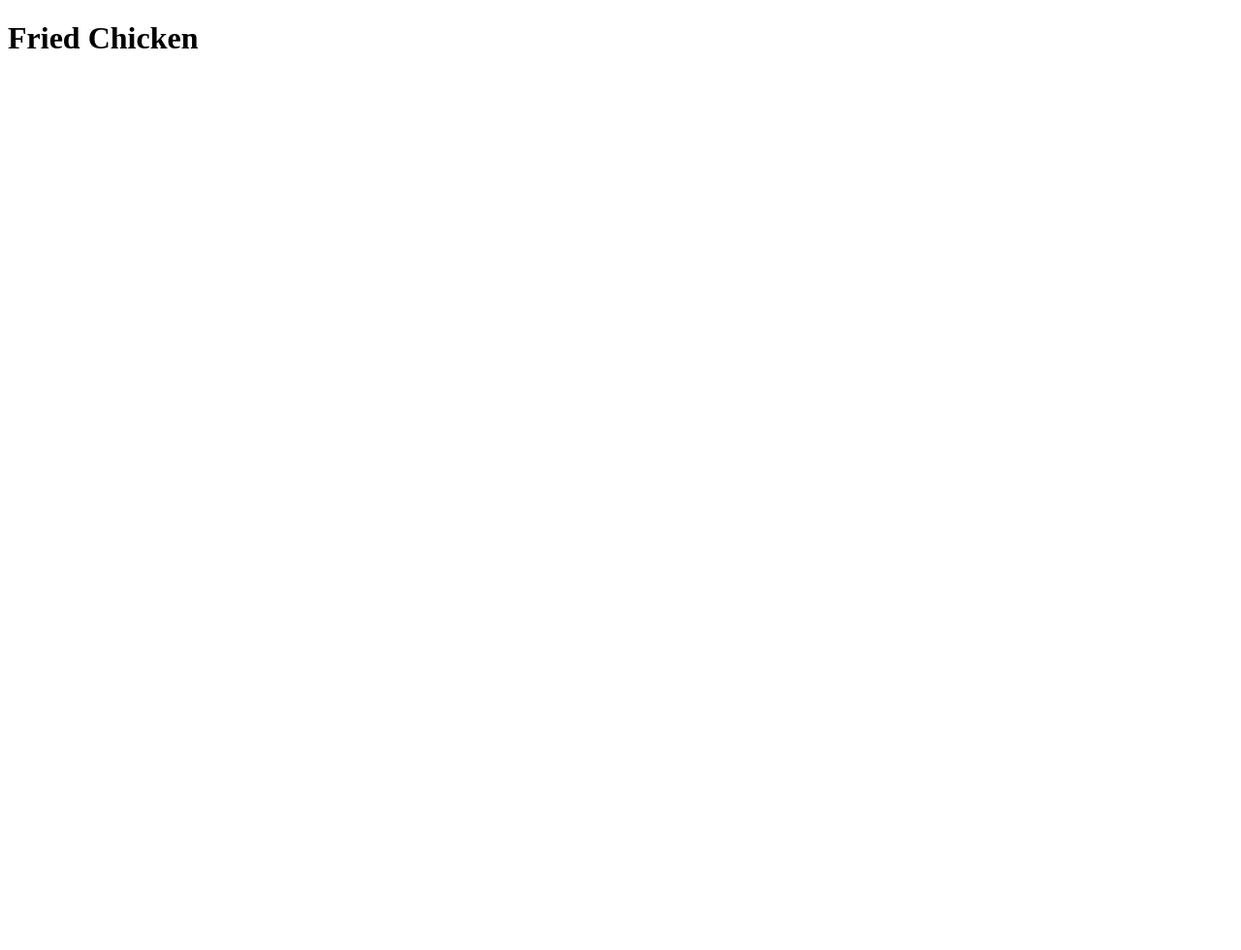
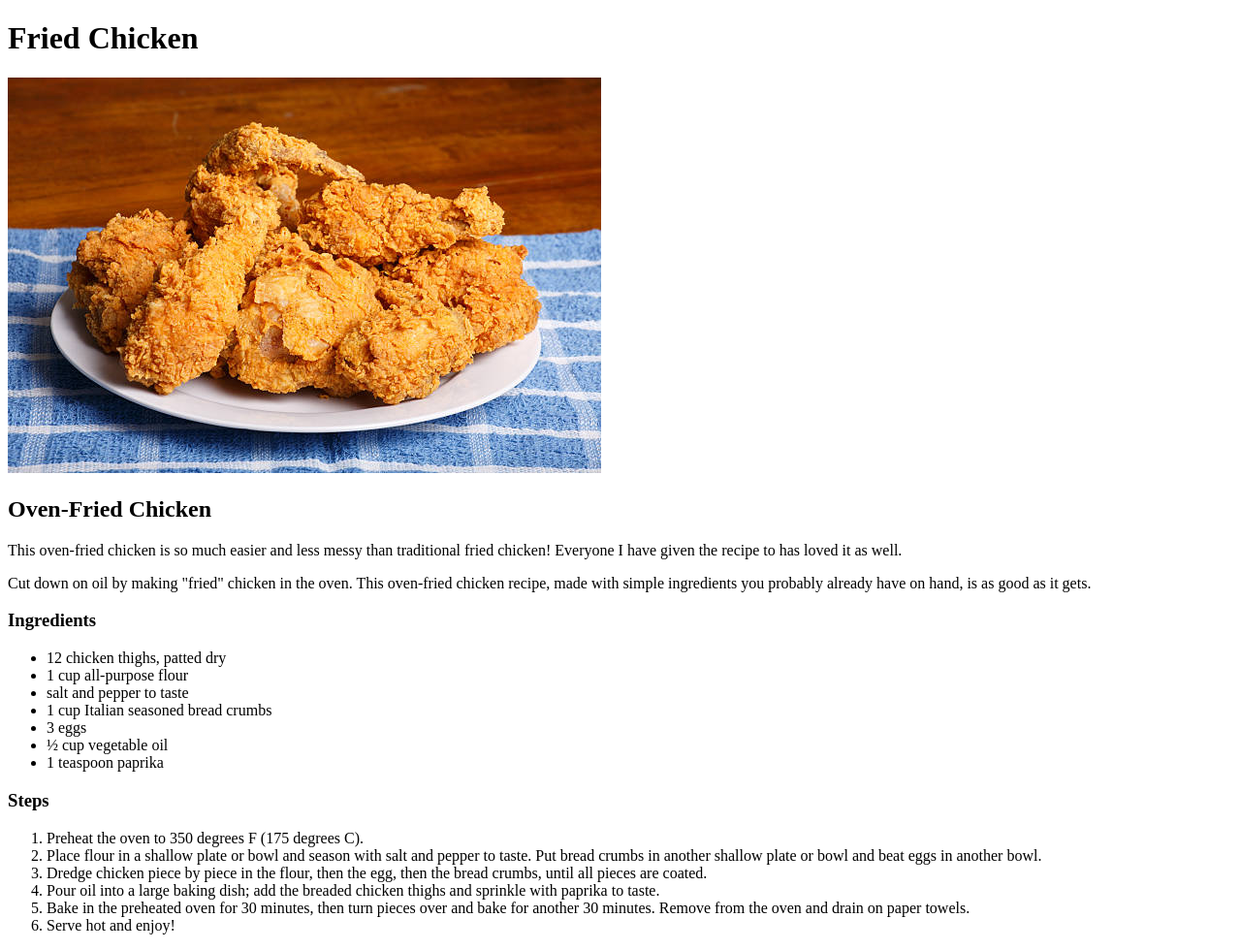
Before and after one commit to MarcosFerrari5/odin-recipes, a plain HTML site: page recipes/fried-chicken.html in a window 1280 px wide. Shown: the whole page at 97% size. Before the commit the page ends 800 px from the top, so only its background shows below. Drawn offline with Linux system fonts and the light colour scheme.

Commit message:
Create a page for the recipes website

```diff
--- a/recipes/fried-chicken.html
+++ b/recipes/fried-chicken.html
@@ -5,6 +5,37 @@
     <title>Document</title>
 </head>
 <body>
+
     <h1>Fried Chicken</h1>
+
+    <img src="../images/fried-chicken.jpg">
+
+    <h2>Oven-Fried Chicken</h2>
+    <p>This oven-fried chicken is so much easier and less messy than traditional fried chicken! Everyone I have given the recipe to has loved it as well.</p>
+    <p>Cut down on oil by making "fried" chicken in the oven. This oven-fried chicken recipe, made with simple ingredients you probably already have on hand, is as good as it gets.</p>
+
+    <h3>Ingredients</h3>
+        <ul>
+            <li>12 chicken thighs, patted dry</li>
+            <li>1 cup all-purpose flour</li>
+            <li>salt and pepper to taste</li>
+            <li>1 cup Italian seasoned bread crumbs</li>
+            <li>3 eggs</li>
+            <li>½ cup vegetable oil</li>
+            <li>1 teaspoon paprika</li>
+        </ul>
+
+    <h3>Steps</h3>
+        <ol>
+            <li>Preheat the oven to 350 degrees F (175 degrees C).</li>
+            <li>Place flour in a shallow plate or bowl and season with salt and pepper to taste. Put bread crumbs in another shallow plate or bowl and beat eggs in another bowl.</li>
+            <li>Dredge chicken piece by piece in the flour, then the egg, then the bread crumbs, until all pieces are coated.</li>
+            <li>Pour oil into a large baking dish; add the breaded chicken thighs and sprinkle with paprika to taste.</li>
+            <li>Bake in the preheated oven for 30 minutes, then turn pieces over and bake for another 30 minutes. Remove from the oven and drain on paper towels.</li>
+            <li>Serve hot and enjoy!</li>
+        </ol>
+
+
+
 </body>
 </html>
```
Also changed, not shown: images/fried-chicken.jpg (added).
